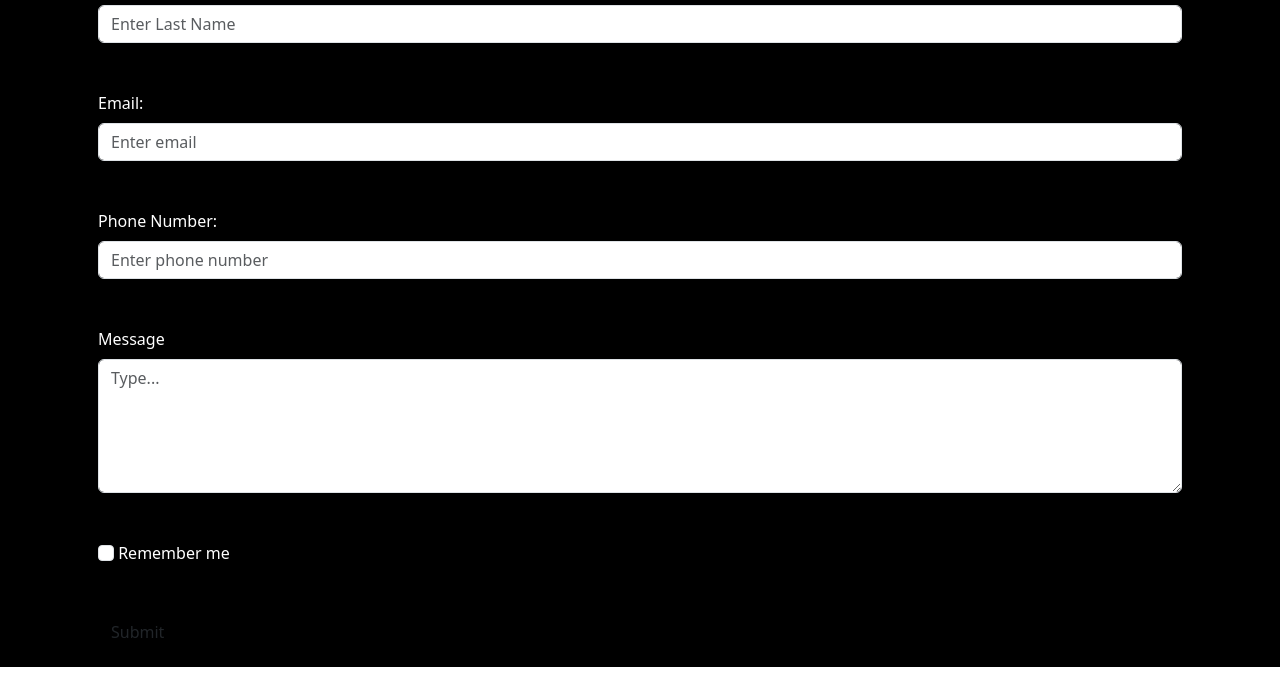
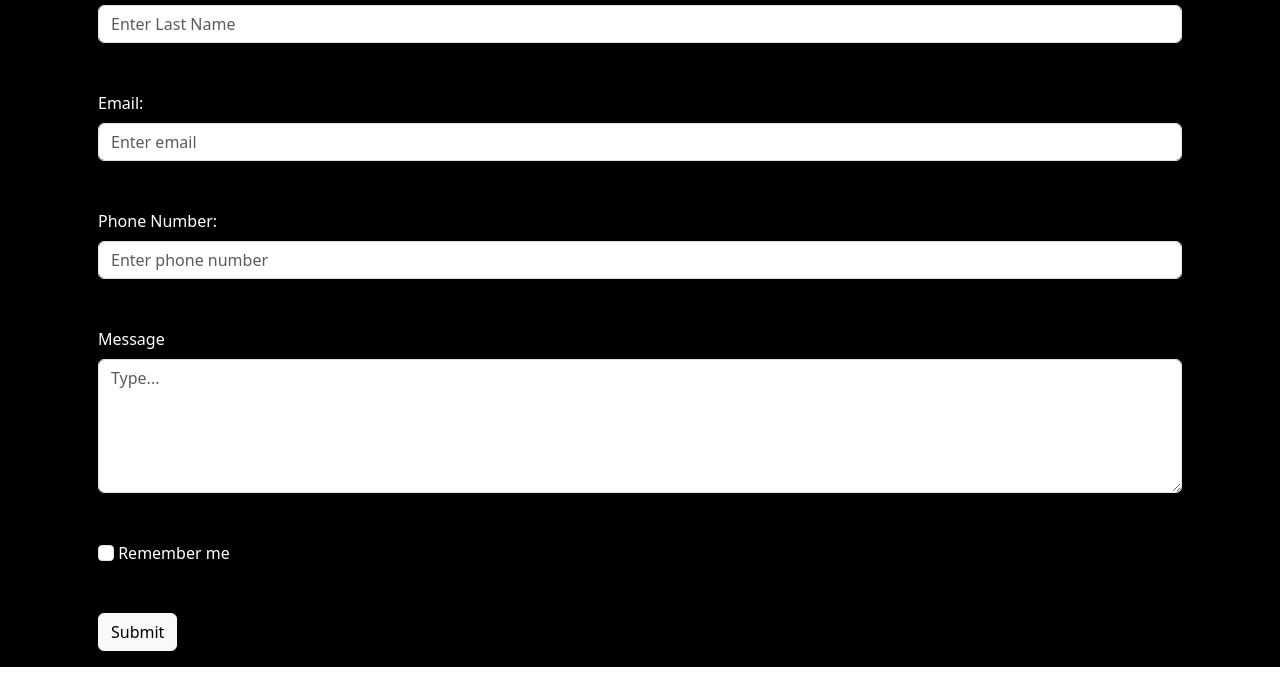
Before and after one commit to vk-77-07/GangFix.io, a plain HTML site: page index.html in a window 1280 px wide. Shown: the part 1894-2582 px from the top of the page. Drawn offline with nearby package versions, Linux system fonts and the light colour scheme.

Commit message:
Update index.html

```diff
--- a/index.html
+++ b/index.html
@@ -156,7 +156,7 @@
                       </label>
                     </div>
                     <div class="p-3">
-                        <button type="submit" class="btn btn-black">Submit</button>
+                        <button type="submit" class="btn btn-light">Submit</button>
                       </div>
                   </form>
             </div>
```
